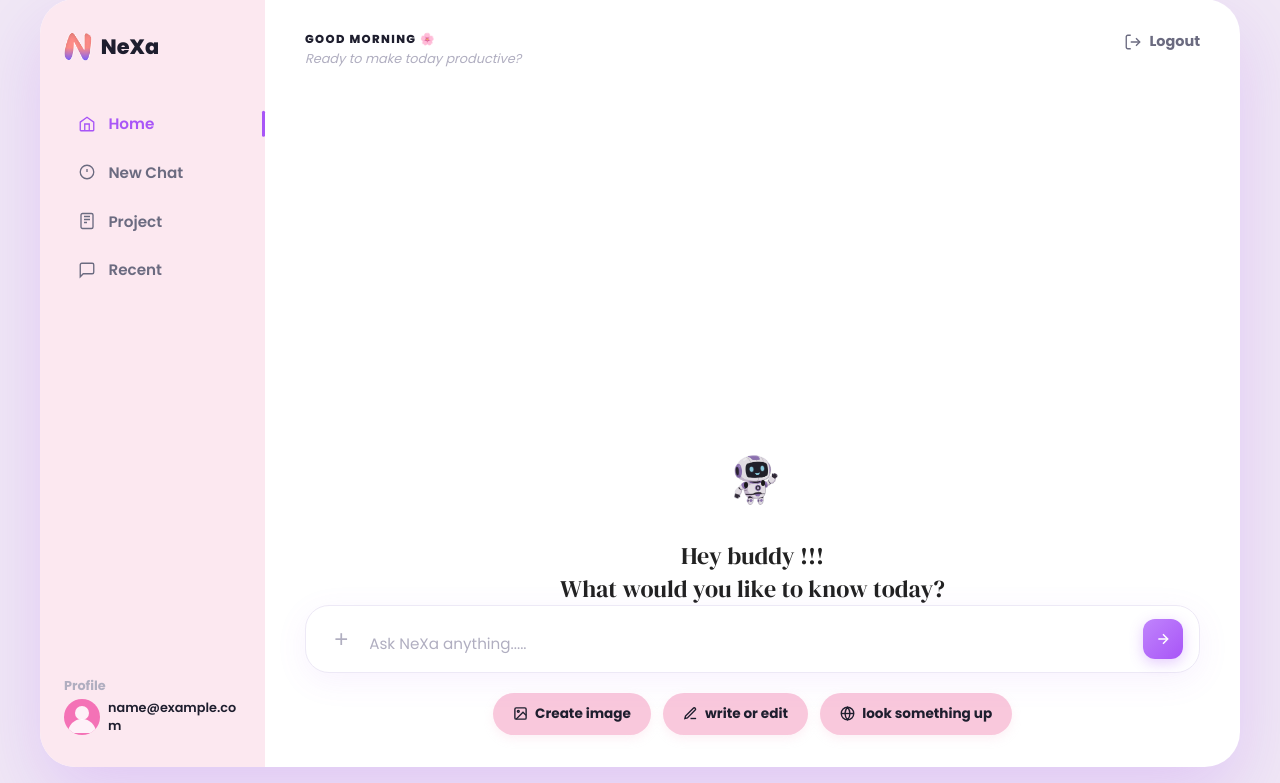
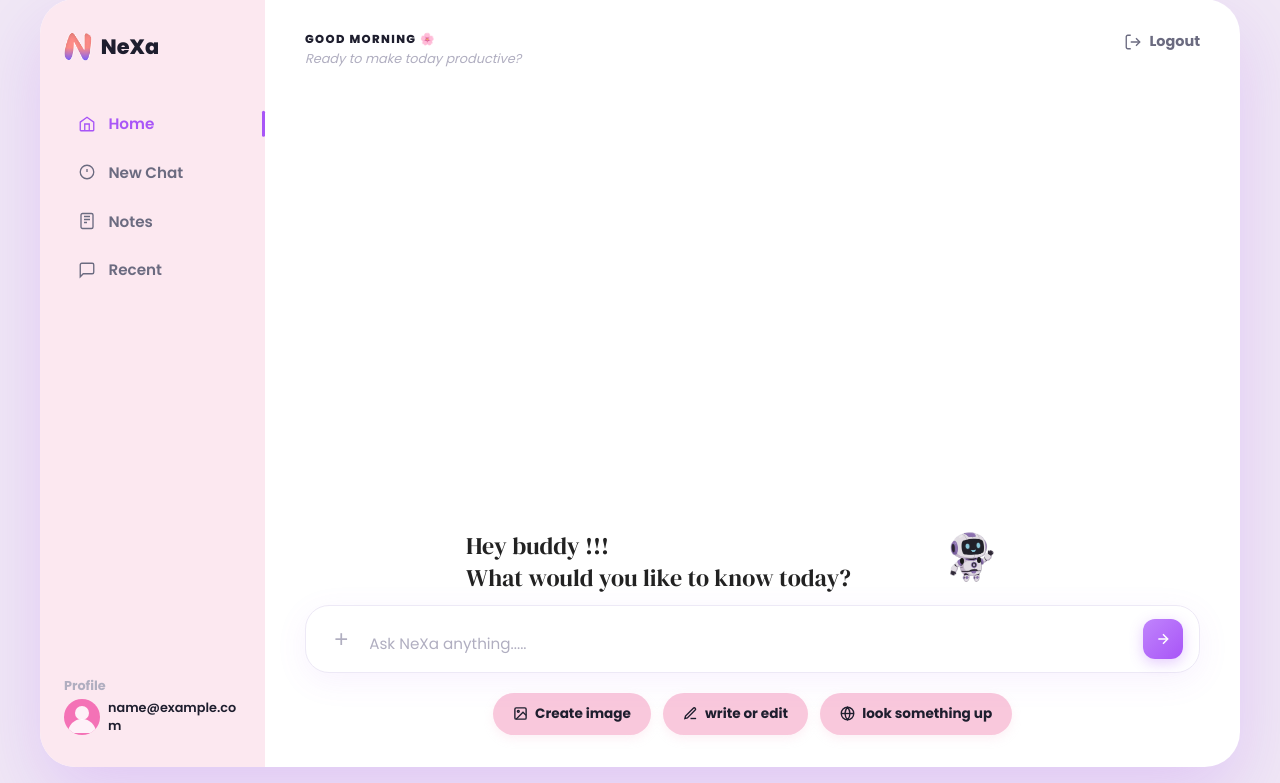
Before and after one commit to sherinsherin9691/nexa-ai, a Flask app: page /main in a window 1280 px wide. Shown: the part 17-800 px from the top of the page. Run offline with Flask 3, Linux system fonts and the light colour scheme; the visitor is signed in with stand-in values (Sample User, id 1).

Commit message:
Fix mobile dynamic height cutoff, lock body to 100dvh, align home page side-by-side on desktop, and rename Project sidebar link to Notes

```diff
--- a/static/css/style.css
+++ b/static/css/style.css
@@ -1105,11 +1105,11 @@
 
 .hero-section {
   display: flex;
-  flex-direction: column;
+  flex-direction: row-reverse;
   align-items: center;
   justify-content: center;
-  gap: 0.75rem;
-  margin-top: 1.5rem;
+  gap: 3rem;
+  margin-top: 2rem;
   position: relative;
   z-index: 1;
   width: 100%;
@@ -1119,7 +1119,7 @@
   position: relative;
   display: inline-block;
   width: fit-content;
-  margin: 0 auto;
+  margin: 0;
   flex-shrink: 0;
 }
 
@@ -1139,7 +1139,7 @@
 
 .hero-text {
   flex-shrink: 0;
-  text-align: center;
+  text-align: left;
 }
 
 .bottom-text {
@@ -1227,9 +1227,14 @@
 }
 
 @media (max-width: 768px) {
-  /* Prevent scroll bouncing on mobile */
-  body {
-    overflow: hidden;
+  /* Lock html and body to dynamic viewport height on mobile to prevent bottom keyboard cut-off */
+  html, body {
+    height: 100dvh !important;
+    min-height: 100dvh !important;
+    overflow: hidden !important;
+    display: block !important;
+    margin: 0 !important;
+    padding: 0 !important;
   }
 
   /* Full screen app layout on mobile */
--- a/templates/chat.html
+++ b/templates/chat.html
@@ -54,7 +54,7 @@
           <line x1="8" y1="10" x2="16" y2="10"/>
           <line x1="8" y1="14" x2="12" y2="14"/>
         </svg>
-        Project
+        Notes
       </li>
       <li class="nav-item" onclick="window.location.href='/recent'">
         <svg class="nav-icon" viewBox="0 0 24 24">
--- a/templates/main.html
+++ b/templates/main.html
@@ -54,7 +54,7 @@
           <line x1="8" y1="10" x2="16" y2="10"/>
           <line x1="8" y1="14" x2="12" y2="14"/>
         </svg>
-        Project
+        Notes
       </li>
       <li class="nav-item" onclick="window.location.href='/recent'">
         <svg class="nav-icon" viewBox="0 0 24 24">
--- a/templates/project.html
+++ b/templates/project.html
@@ -61,7 +61,7 @@
           <line x1="8" y1="10" x2="16" y2="10"/>
           <line x1="8" y1="14" x2="12" y2="14"/>
         </svg>
-        Project
+        Notes
       </li>
       <li class="nav-item" onclick="window.location.href='/recent'">
         <svg class="nav-icon" viewBox="0 0 24 24">
--- a/templates/recent.html
+++ b/templates/recent.html
@@ -61,7 +61,7 @@
           <line x1="8" y1="10" x2="16" y2="10"/>
           <line x1="8" y1="14" x2="12" y2="14"/>
         </svg>
-        Project
+        Notes
       </li>
       <li class="nav-item active" onclick="window.location.href='/recent'">
         <svg class="nav-icon" viewBox="0 0 24 24">
```
